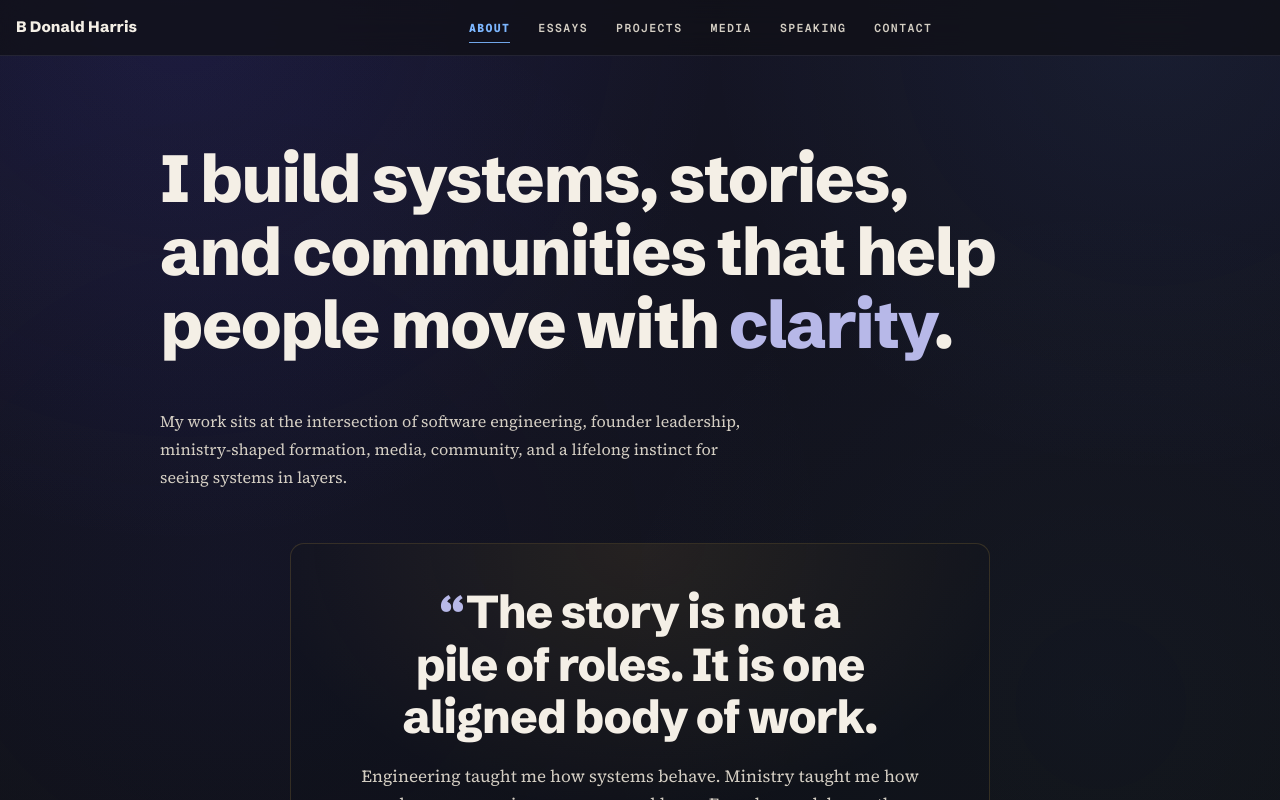
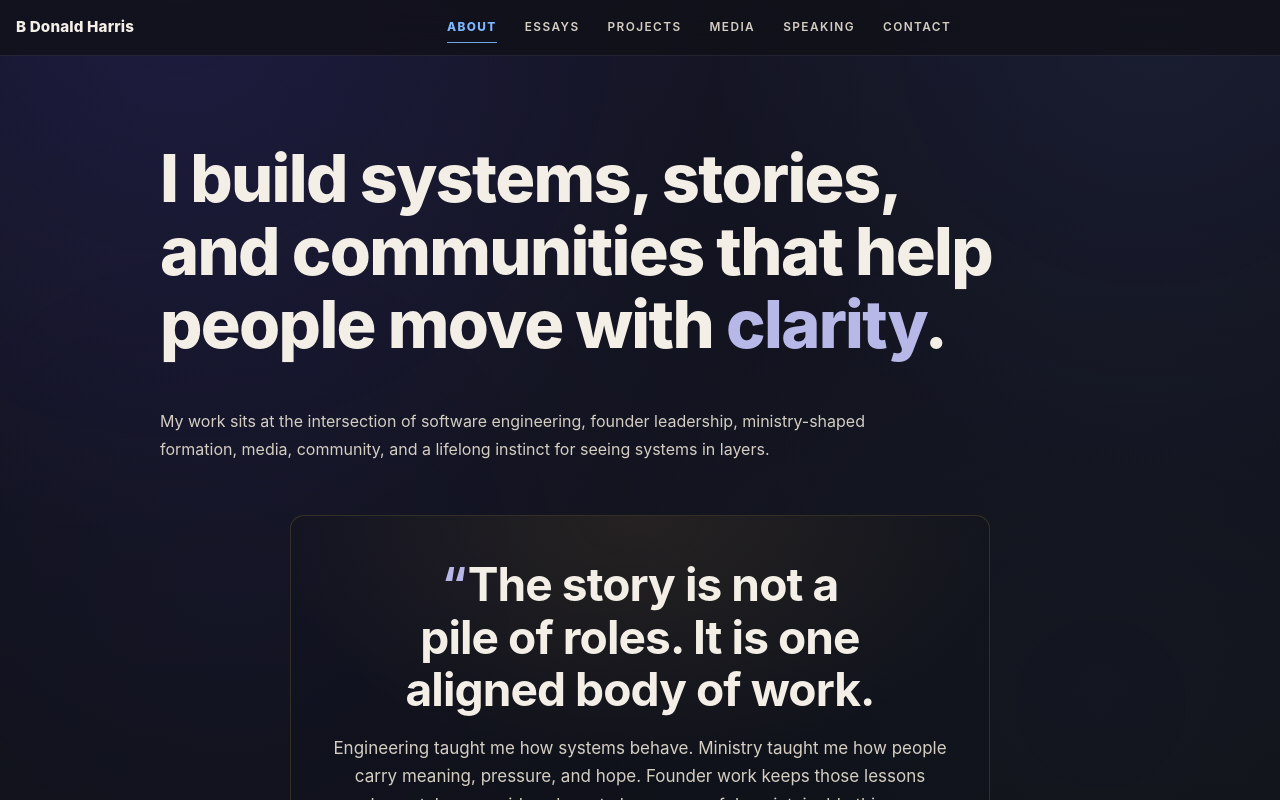
Before and after one commit to bdonaldharris/bdonaldharris.com, a Next.js app: page /about in a window 1280 px wide. Shown: the top 800 px of the page. Built offline with nearby package versions, Linux system fonts and the light colour scheme.

Commit message:
Revert shared visual system and site shell

```diff
--- a/app/globals.css
+++ b/app/globals.css
@@ -16,22 +16,11 @@
   --color-border-strong: rgba(154, 164, 184, 0.22);
   --color-surface-raised: rgba(22, 29, 45, 0.5);
   --color-surface-glass: rgba(17, 24, 39, 0.68);
-  --color-focus-ring: #7db7ff;
-  --color-link-hover: #7db7ff;
   --glow-warm: rgba(214, 169, 74, 0.16);
   --glow-cool: rgba(34, 211, 238, 0.12);
-
-  /* Shared rhythm and layout tokens. */
-  --space-2xs: 0.25rem;
-  --space-xs: 0.5rem;
-  --space-sm: 0.75rem;
-  --space-md: 1rem;
-  --space-lg: 1.5rem;
-  --space-xl: 2rem;
-  --space-2xl: clamp(2.5rem, 5vw, 5.25rem);
-  --text-label: 0.72rem;
-  --tracking-label: 0.14em;
-  --divider: 1px solid var(--color-border-subtle);
+  --font-body:
+    Inter, ui-sans-serif, system-ui, -apple-system, BlinkMacSystemFont, "Segoe UI",
+    sans-serif;
   --container: min(1120px, calc(100vw - 40px));
   --section-space: clamp(52px, 6vw, 84px);
 }
@@ -55,7 +44,7 @@ body {
     linear-gradient(180deg, var(--color-midnight-navy), var(--color-deep-black) 58%);
   background-attachment: fixed;
   color: var(--color-text-primary);
-  font-family: var(--font-sans, ui-sans-serif, system-ui, sans-serif);
+  font-family: var(--font-body);
   -webkit-font-smoothing: antialiased;
 }
 
@@ -78,11 +67,11 @@ a {
 }
 
 a:hover {
-  color: var(--color-link-hover);
+  color: var(--color-cyan-glow);
 }
 
 :focus-visible {
-  outline: 2px solid var(--color-focus-ring);
+  outline: 2px solid var(--color-cyan-glow);
   outline-offset: 4px;
 }
 
@@ -129,7 +118,6 @@ a:hover {
   position: relative;
   color: var(--color-text-primary);
   font-size: 0.95rem;
-  font-family: var(--font-sans, ui-sans-serif, system-ui, sans-serif);
   font-weight: 800;
   letter-spacing: 0.01em;
   white-space: nowrap;
@@ -164,8 +152,7 @@ a:hover {
   justify-content: center;
   gap: clamp(14px, 2.4vw, 28px);
   color: var(--color-text-secondary);
-  font-family: var(--font-mono, ui-monospace, SFMono-Regular, Menlo, monospace);
-  font-size: var(--text-label);
+  font-size: 0.74rem;
   font-weight: 600;
   letter-spacing: 0.12em;
   text-transform: uppercase;
@@ -205,8 +192,7 @@ a:hover {
   justify-content: center;
   min-height: 44px;
   border-radius: 8px;
-  font-family: var(--font-mono, ui-monospace, SFMono-Regular, Menlo, monospace);
-  font-size: var(--text-label);
+  font-size: 0.78rem;
   font-weight: 700;
   letter-spacing: 0.06em;
   text-transform: uppercase;
@@ -281,7 +267,6 @@ a:hover {
   position: relative;
   padding: 12px;
   color: var(--color-text-secondary);
-  font-family: var(--font-mono, ui-monospace, SFMono-Regular, Menlo, monospace);
   font-weight: 600;
 }
 
@@ -463,8 +448,7 @@ a:hover {
   gap: 10px;
   margin: 0;
   color: var(--color-cyan-glow);
-  font-family: var(--font-mono);
-  font-size: var(--text-label);
+  font-size: 0.72rem;
   font-weight: 700;
   letter-spacing: 0.18em;
   text-transform: uppercase;
@@ -494,7 +478,6 @@ p {
 h1,
 h2,
 h3 {
-  font-family: var(--font-sans, ui-sans-serif, system-ui, sans-serif);
   line-height: 1.1;
   letter-spacing: -0.02em;
   text-wrap: balance;
@@ -523,36 +506,6 @@ p {
   font-size: clamp(1rem, 1vw, 1.0625rem);
   line-height: 1.75;
   text-wrap: pretty;
-}
-
-/* Utility text carries context without competing with the reading voice. */
-.card-meta,
-.card-footer,
-.text-link,
-.writing-back,
-.writing-entry-meta,
-.writing-tags,
-.writing-article-footer,
-.footer-motto,
-.footer-bottom-nav,
-.footer-bottom-meta {
-  font-family: var(--font-mono, ui-monospace, SFMono-Regular, Menlo, monospace);
-}
-
-/* Serif is reserved for sustained reading and narrative context. */
-.about-page .page-hero p:not(.eyebrow),
-.about-page .pull-quote figcaption,
-.about-page .story-lead,
-.about-page .storyline p,
-.about-page .beliefs-intro-card p,
-.projects-page .page-hero p,
-.writing-article-deck,
-.writing-article-body,
-.writing-article-body p,
-.writing-article-body ul,
-.writing-article-body ol,
-.writing-article-body blockquote {
-  font-family: var(--font-serif, ui-serif, Georgia, serif);
 }
 
 .text-accent {
--- a/app/layout.tsx
+++ b/app/layout.tsx
@@ -1,28 +1,9 @@
 import type { Metadata } from "next";
-import { Geist_Mono, Schibsted_Grotesk, Source_Serif_4 } from "next/font/google";
 import "./globals.css";
 import "./theme-palette.css";
 import "./editorial-refinements.css";
 import { SiteFooter } from "@/components/layout/site-footer";
 import { SiteHeader } from "@/components/layout/site-header";
-
-const sans = Schibsted_Grotesk({
-  subsets: ["latin"],
-  variable: "--font-sans",
-  display: "swap",
-});
-
-const serif = Source_Serif_4({
-  subsets: ["latin"],
-  variable: "--font-serif",
-  display: "swap",
-});
-
-const mono = Geist_Mono({
-  subsets: ["latin"],
-  variable: "--font-mono",
-  display: "swap",
-});
 
 export const metadata: Metadata = {
   metadataBase: new URL("https://bdonaldharris.com"),
@@ -63,11 +44,7 @@ export default function RootLayout({
   children: React.ReactNode;
 }>) {
   return (
-    <html
-      lang="en"
-      data-scroll-behavior="smooth"
-      className={`${sans.variable} ${serif.variable} ${mono.variable}`}
-    >
+    <html lang="en" data-scroll-behavior="smooth">
       <body suppressHydrationWarning>
         <SiteHeader />
         {children}
```
